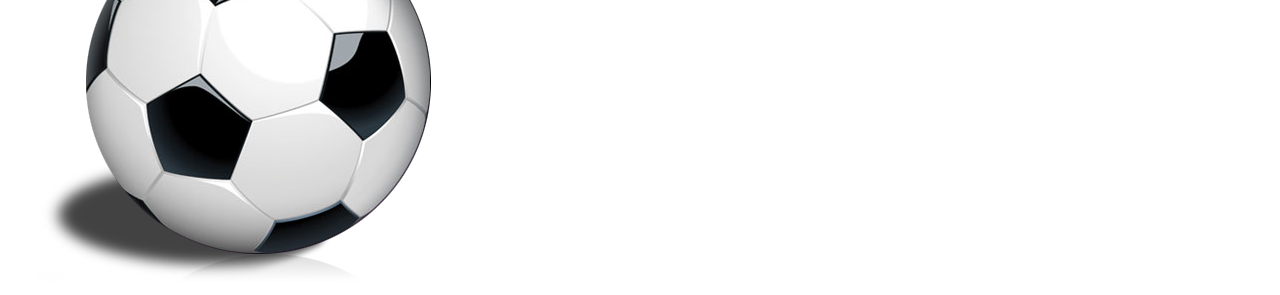
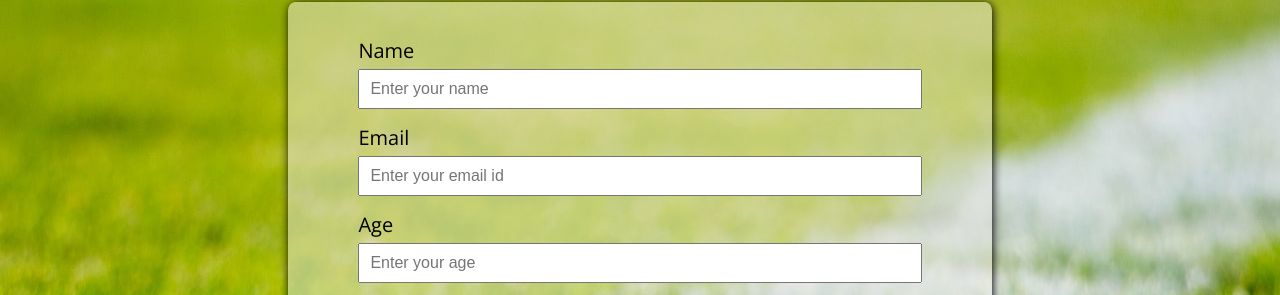
Before and after one commit to RushabhJadhav/Footie-Survey, a plain HTML site: page index.html in a window 1280 px wide. Shown: the part 98-393 px from the top of the page. Drawn offline with nearby package versions, Linux system fonts and the light colour scheme; a web font is replaced by a local one.

Commit message:
Update index.html

```diff
--- a/index.html
+++ b/index.html
@@ -4,7 +4,7 @@
     <meta charset="UTF-8">
     <meta http-equiv="X-UA-Compatible" content="IE=edge">
     <meta name="viewport" content="width=device-width, initial-scale=1.0">
-    <link rel="stylesheet" href="/from.css">
+    <link rel="stylesheet" href="/form.css">
     <link rel="icon" type="image/x-icon" href="/images/football-png-24997.png">
     <title>Footie Survey</title>
 </head>
```
